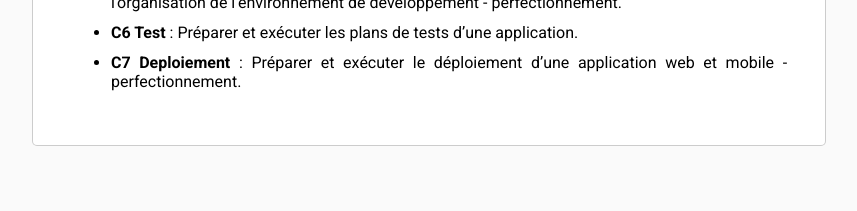
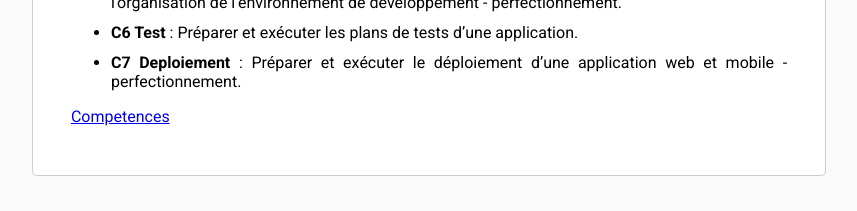
Before and after one commit to solicoders/prototype_adnan, a Jekyll site: the page built from docs/Compétences-cibles/compétences-cibles.md, in a window 1280 px wide. Shown: the part 796-1007 px from the top of the page, without its empty margins (211-1068 px from the left). Built offline with Jekyll 4.4.1, drawn with Linux system fonts in a browser that asks for light colours; nearby versions of some CDN libraries; our own code applies the rules of GitHub Pages for plain Markdown files; before the commit the page ends 980 px from its top, so only the background shows below that.

Commit message:
add link download fiche Competences.fig

```diff
--- a/docs/Compétences-cibles/compétences-cibles.md
+++ b/docs/Compétences-cibles/compétences-cibles.md
@@ -20,4 +20,6 @@ Développer une application web qui répond aux 6 compétences visées du réfé
 - **C6 Test** : Préparer et exécuter les plans de tests d’une application.
 - **C7 Deploiement** : Préparer et exécuter le déploiement d’une application web et mobile - perfectionnement.
 
+[Competences](/prototype/Compétences-cibles/Competences.fig "download")
+
 <!-- new slide -->
```
Also changed, not shown: 2 other files.
